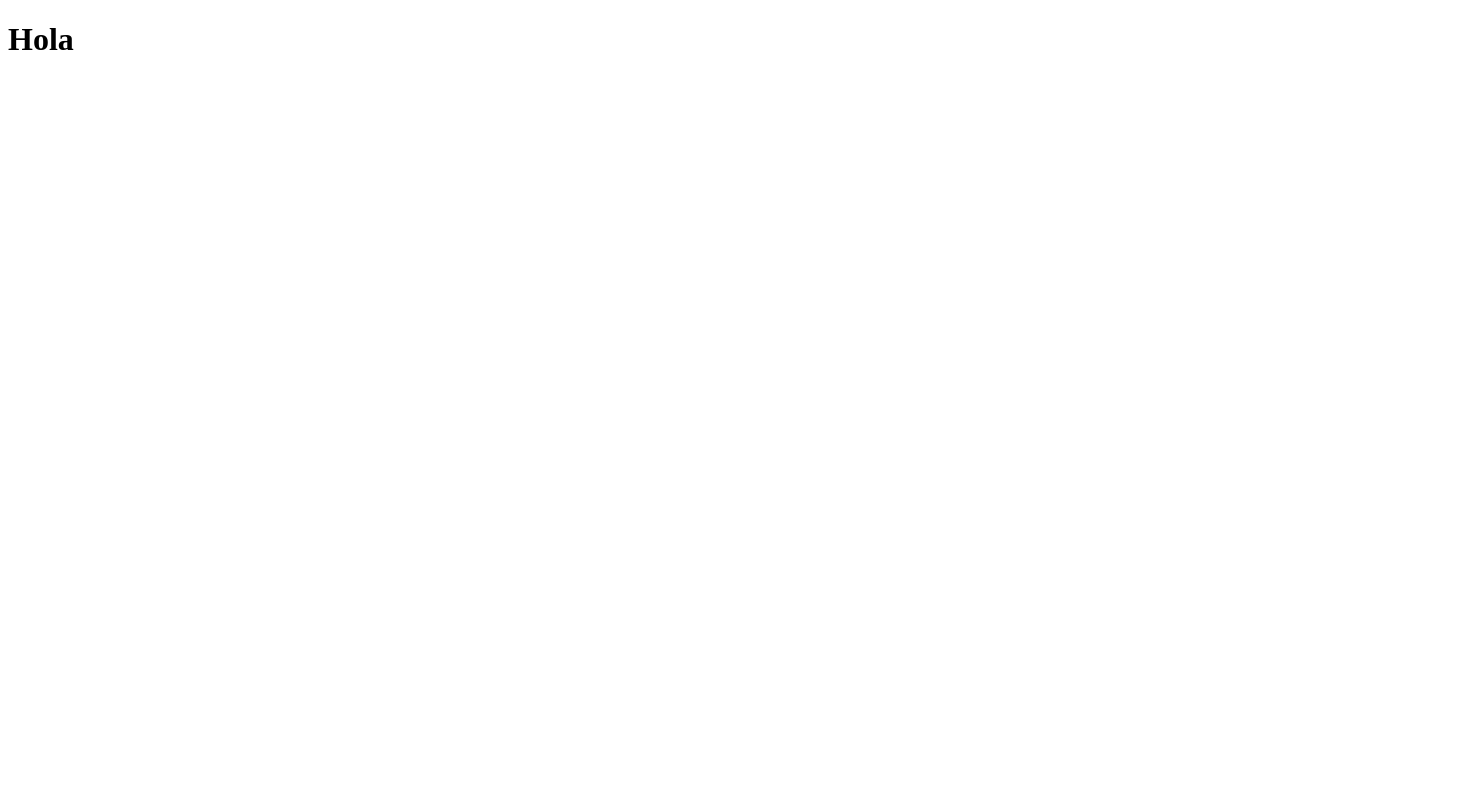
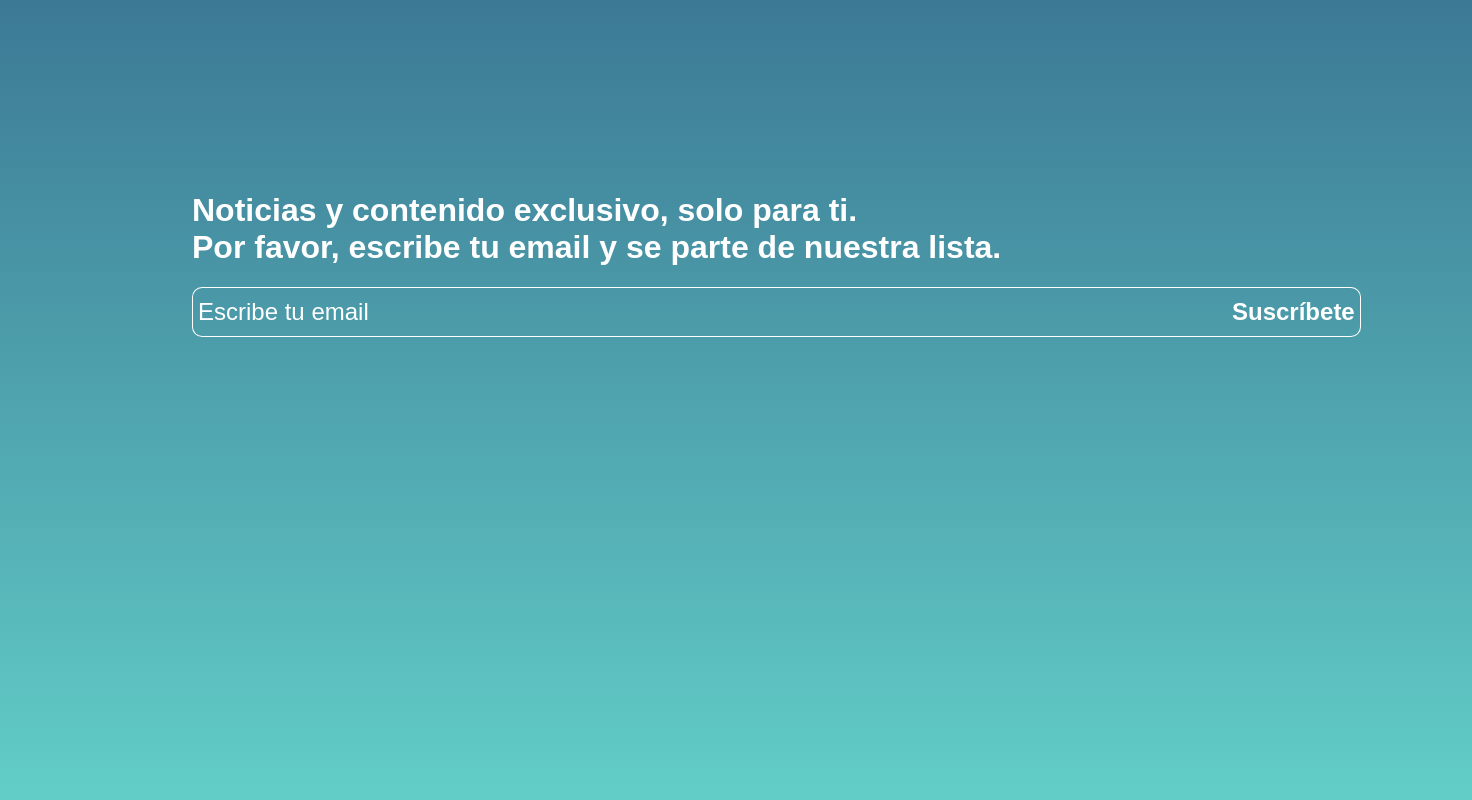
Before and after one commit to Rashmarinov/miniEjercicioSass, a plain HTML site: page public/index.html in a window 1280 px wide. Shown: the top 800 px of the page, 1472 px wide, since content can reach past the window. Drawn offline with Linux system fonts and the light colour scheme.

Commit message:
versión escritorio

```diff
--- a/public/index.html
+++ b/public/index.html
@@ -8,6 +8,16 @@
     <link rel="stylesheet" href="./css/main.css">
 </head>
 <body>
-    <h1>Hola</h1>
+
+    <h1  h1>Noticias y contenido exclusivo, solo para ti.<br/>
+        Por favor, escribe tu email y se parte de nuestra lista.</h1>
+
+    <div class="container">
+        <form class="form" action="">
+            <input type="email" name="fname" pattern="[a-z0-9._%+-]+@[a-z0-9.-]+\.[a-z]{2,4}$”" placeholder="Escribe tu email" >
+            <button type="submit">Suscríbete</button>
+        </form>
+
+    </div>
 </body>
 </html>
--- a/src/sass/abstracts/_variables.scss
+++ b/src/sass/abstracts/_variables.scss
@@ -1,3 +1,8 @@
 /* ********* */
 /* @VARIABLES */
 /* ********* */
+
+$color1: rgb(60, 121, 149);
+$color2: rgb(116, 246, 223);
+
+$colorTitulo: white;
--- a/src/sass/base/_typography.scss
+++ b/src/sass/base/_typography.scss
@@ -1,3 +1,11 @@
 /* ********* */
 /* @TYPOGRAPHY */
 /* ********* */
+
+$fontTitulo: 3rem;
+
+$fontFamily: Sans-serif;
+
+body{
+    font-family: $fontFamily;
+}
--- a/src/sass/layout/_forms.scss
+++ b/src/sass/layout/_forms.scss
@@ -1,3 +1,48 @@
 /* ********* */
 /* @FORMS */
 /* ********* */
+
+body{
+    height: 100vh;
+    width: 100vw;
+    background: linear-gradient($color1, $color2);
+    color: $colorTitulo;
+    align-items: center;
+    margin: 15%;
+}
+
+form{
+    font-size: 1.5rem;
+    color: white;
+}
+
+input, button{
+    background: transparent;
+    border: 1px solid white;
+    padding: 10px 5px;
+}
+
+input{
+    width: 80%;
+    border-start-start-radius: 10px;
+    border-end-start-radius: 10px;
+    box-shadow: 0;
+    border-right: 0;
+}
+
+input::placeholder {
+    color: white;
+}
+
+input:active {
+    border: none;
+}
+
+button{
+    color: white;
+    font-weight: bold;
+    border-left: 0;
+    border-end-end-radius: 10px;
+    border-start-end-radius: 10px;
+    position: absolute;
+}
```
Also changed, not shown: public/css/main.css, 2 other files.
